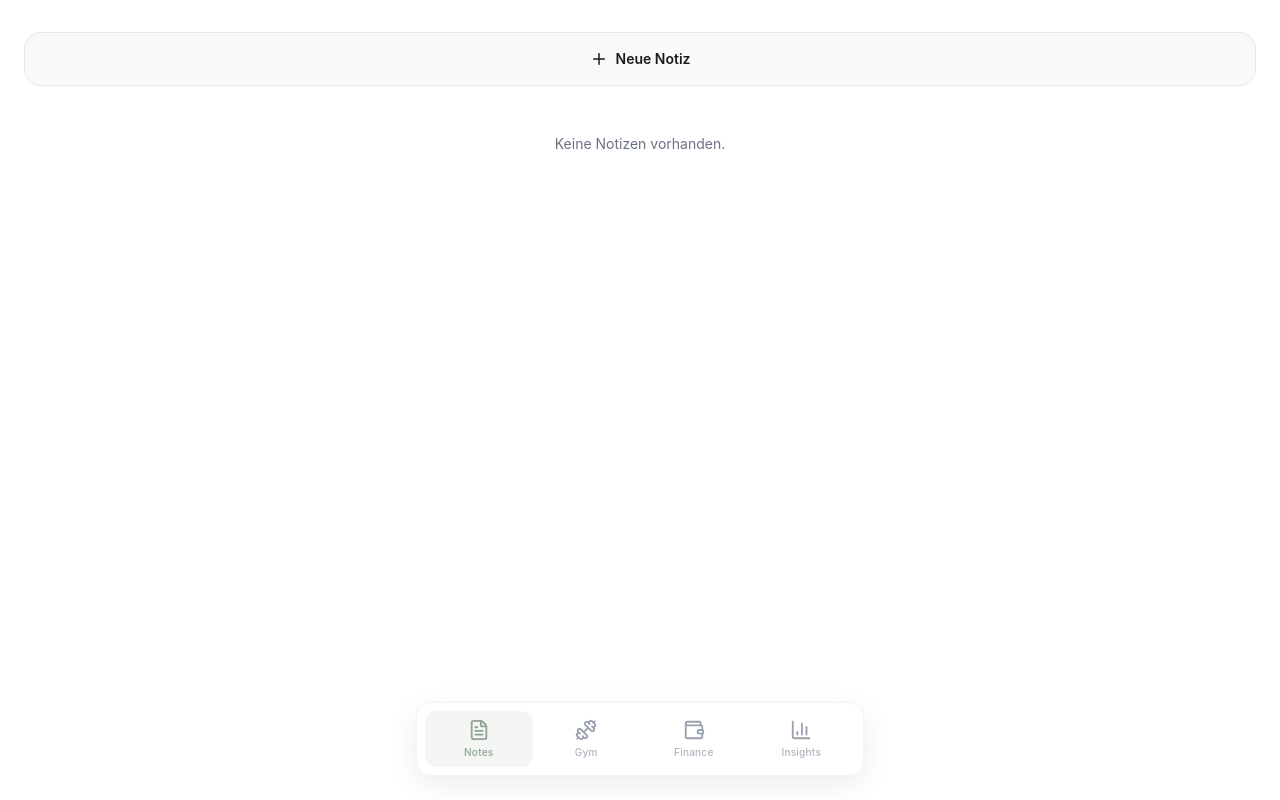
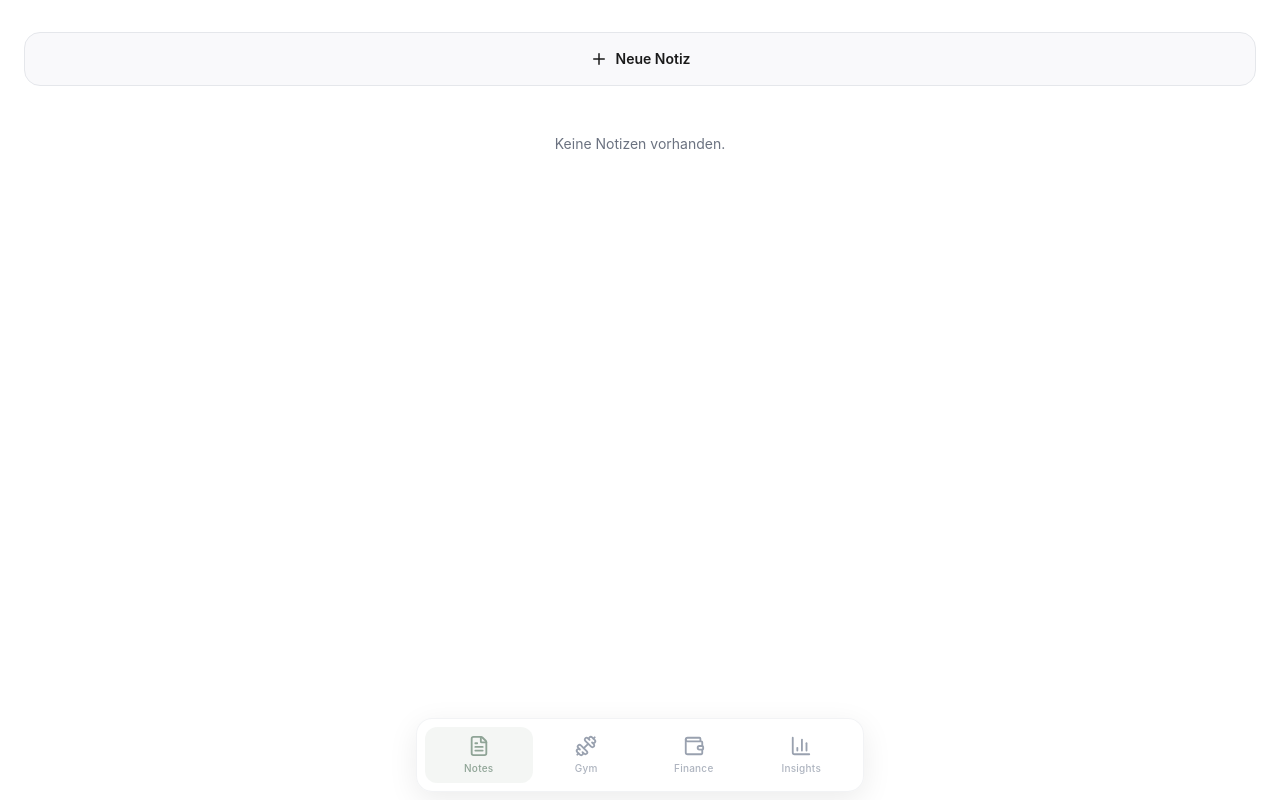
Before and after one commit to 1snakee/personal-planner, a React (Vite) app: page / in a window 1280 px wide. Built offline with nearby package versions, Linux system fonts and the light colour scheme.

Commit message:
feat: implement main App component with tab-based navigation and glassmorphism bottom bar

```diff
--- a/src/App.tsx
+++ b/src/App.tsx
@@ -43,7 +43,7 @@ function App() {
       </div>
 
       {/* Floating Glassmorphism Bottom-Bar */}
-      <div className="absolute bottom-0 left-0 right-0 w-full px-4 pb-[calc(1.5rem+env(safe-area-inset-bottom))] pointer-events-none flex justify-center" style={{ zIndex: 50 }}>
+      <div className="absolute bottom-0 left-0 right-0 w-full px-4 pb-[calc(0.5rem+env(safe-area-inset-bottom))] pointer-events-none flex justify-center" style={{ zIndex: 50 }}>
         <nav className="w-full max-w-md bg-white/70 dark:bg-[#121212]/70 backdrop-blur-md border border-gray-200/50 dark:border-[#2D3748]/50 rounded-2xl p-2 pointer-events-auto shadow-[0_8px_30px_rgb(0,0,0,0.08)] dark:shadow-[0_8px_30px_rgb(0,0,0,0.3)]">
           <div className="grid grid-cols-4 w-full h-14 relative">
 
```
